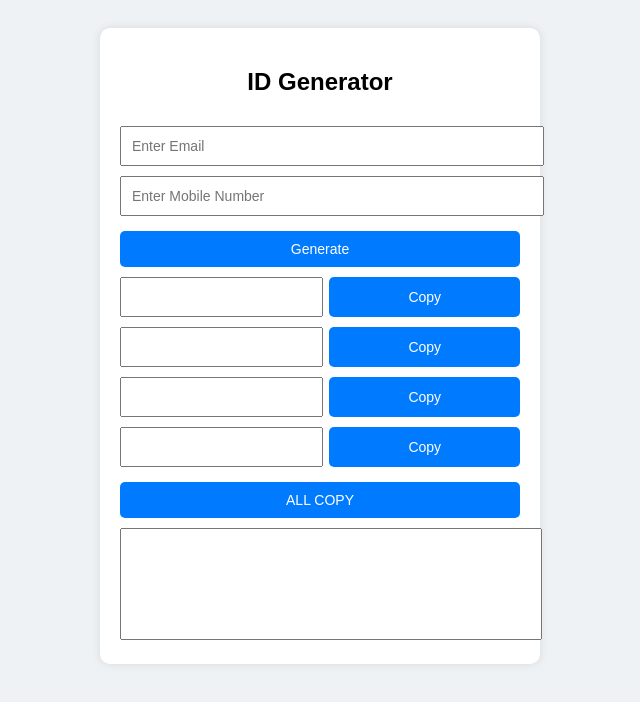
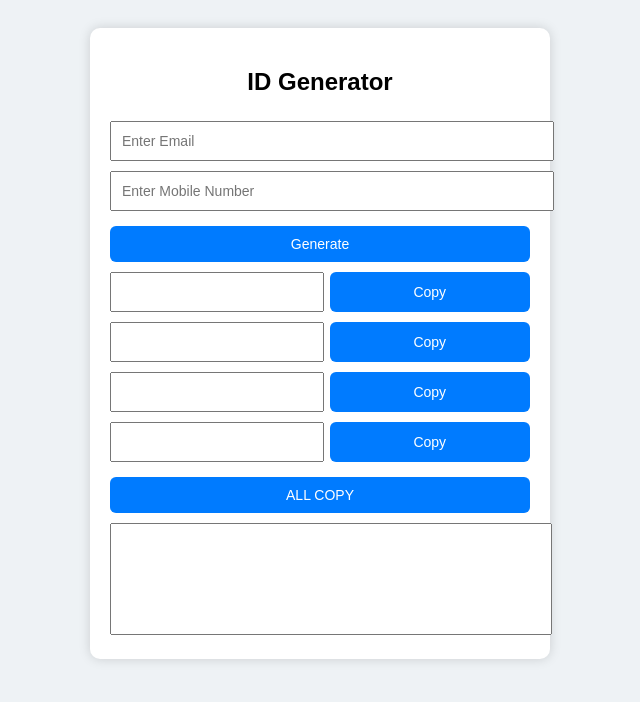
Before and after one commit to sawanpoint0000-dev/userid, a plain HTML site: page index.html in a window 1280 px wide. Shown: the whole page, without its empty margins (320-960 px from the left). Drawn offline with Linux system fonts and the light colour scheme.

Commit message:
Update style.css

```diff
--- a/style.css
+++ b/style.css
@@ -5,38 +5,49 @@ body{
     justify-content:center;
     padding:20px;
 }
+
 .container{
-    background:#fff;
+    background:#ffffff;
     width:100%;
-    max-width:400px;
+    max-width:420px;
     padding:20px;
     border-radius:10px;
-    box-shadow:0 0 10px rgba(0,0,0,.1);
+    box-shadow:0 0 12px rgba(0,0,0,.15);
 }
-h2{text-align:center;}
-input,textarea,button{
+
+h2{
+    text-align:center;
+    margin-bottom:15px;
+}
+
+input, textarea, button{
     width:100%;
     padding:10px;
     margin-top:10px;
     font-size:14px;
 }
+
 .row{
     display:flex;
     gap:6px;
 }
+
 button{
     background:#007bff;
     color:white;
     border:none;
     cursor:pointer;
-    border-radius:5px;
+    border-radius:6px;
 }
+
 button.copied{
     background:#28a745;
 }
-.gen,.all{
+
+.gen, .all{
     margin-top:15px;
 }
+
 textarea{
     height:90px;
     resize:none;
```
